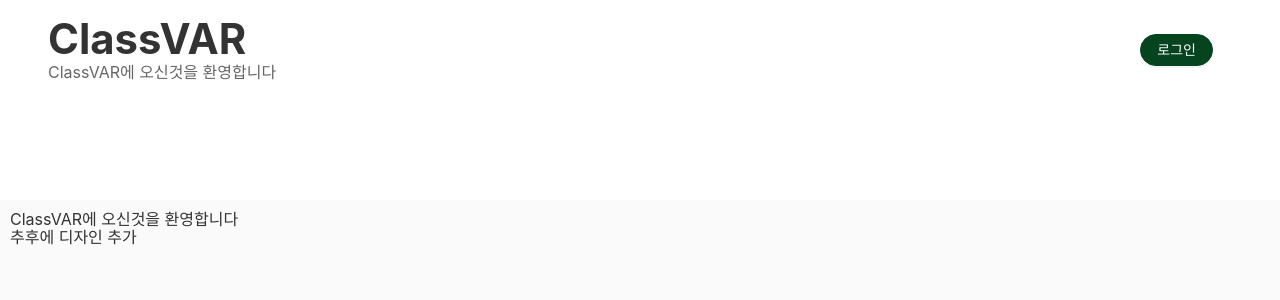
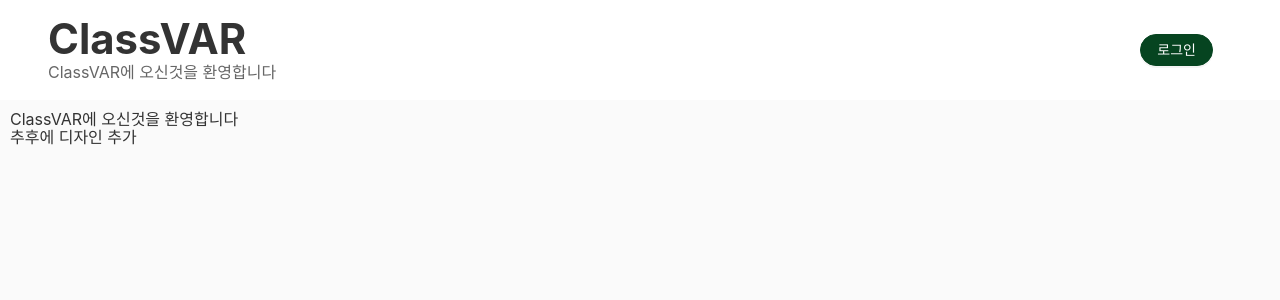
Before and after one commit to classvar/classvar-user-frontend, a React (Create React App) app: page /Login in a window 1280 px wide. Shown: the top 300 px of the page. Built offline with nearby package versions, Linux system fonts and the light colour scheme; a web font is replaced by a local one.

Commit message:
fix: style, minor error

```diff
--- a/src/components/atoms/UserList/UserList.tsx
+++ b/src/components/atoms/UserList/UserList.tsx
@@ -10,6 +10,7 @@ import {
 import { StyledTable, Tr, Td } from './UserList.style';
 import { UserListProps } from './UserList.type';
 
+// eslint-disable-next-line react/display-name
 const UserList = React.forwardRef<TableInstance, UserListProps>(
   ({ columns, data }, ref) => {
     const instance = useTable(
--- a/src/components/templates/FilterTable/FilterTable.tsx
+++ b/src/components/templates/FilterTable/FilterTable.tsx
@@ -5,6 +5,7 @@ import Input from '@components/atoms/Input';
 import Table from '@components/atoms/Table';
 import { HeaderSpace, InputWrapper, TableWrapper } from './FilterTable.style';
 import { FilterTableProps } from './FilterTable.type';
+import theme from '@styles/theme';
 
 const FilterTable: React.FC<FilterTableProps> = ({
   columns,
@@ -14,10 +15,11 @@ const FilterTable: React.FC<FilterTableProps> = ({
   placeholder,
   children,
 }) => {
+  const MAIN = theme.colors.main;
   const tableInstance = useRef<TableInstance>(null);
   return (
     <>
-      <Headerbar title={title} subText={subText}>
+      <Headerbar title={title} subText={subText} color={MAIN}>
         <InputWrapper>
           <Input
             onChange={(e) => {
--- a/src/components/templates/Proctor/Proctor.style.ts
+++ b/src/components/templates/Proctor/Proctor.style.ts
@@ -4,6 +4,8 @@ export const Wrapper = styled.div`
   height: 100%;
   width: 100%;
   display: flex;
+  align-items: center;
+  justify-content: space-between;
 `;
 
 export const SidebarSpace = styled.div`
@@ -34,3 +36,7 @@ export const Title = styled.div`
   font-size: ${({ theme }) => theme.fontSizes.header2};
   font-weight: bold;
 `;
+
+export const Space = styled.div`
+    width: 1vw;
+       `;
--- a/src/pages/Exam/Exam.tsx
+++ b/src/pages/Exam/Exam.tsx
@@ -7,7 +7,6 @@ import Table from '@components/atoms/Table';
 import Headerbar from '@components/organisms/Headerbar';
 import Modal from '@components/organisms/Modal';
 import {
-  HeaderSpace,
   IndicatorWrapper,
   TableWrapper,
   StyledLink,
@@ -62,7 +61,6 @@ const Exam: React.FC<RouteComponentProps<MatchParams>> = ({ match }) => {
           <Button secondary>시험 모니터링</Button>
         </StyledLink>
       </Headerbar>
-      <HeaderSpace />
       <IndicatorWrapper>
         <Indicator number={42} title="총 응시자 수" />
         <Indicator number={31} title="진행중인 응시자 수" />
--- a/src/pages/Login/Login.style.ts
+++ b/src/pages/Login/Login.style.ts
@@ -7,11 +7,6 @@ export const LoginPage = styled.div`
   width: 100%;
   padding: 10px;
   background-color: ${({ theme }) => theme.colors.background};
-`;
-
-export const HeaderSpace = styled.div`
-  height: 100px;
-  width: 100%;
 `;
 
 export const StyledLink = styled(Link)`
--- a/src/pages/Login/Login.tsx
+++ b/src/pages/Login/Login.tsx
@@ -10,7 +10,6 @@ import { callLoginApi, callSignupApi } from '../../api/user.api';
 import {
   Aligner,
   LoginPage,
-  HeaderSpace,
   ModalBody,
   RightAlignedButton,
   ErrorMessage,
@@ -152,7 +151,6 @@ const Login: React.FC = () => {
       >
         <Button onClick={openLoginModal}>로그인</Button>
       </Headerbar>
-      <HeaderSpace />
       <LoginPage>
         ClassVAR에 오신것을 환영합니다
         <br />
```
